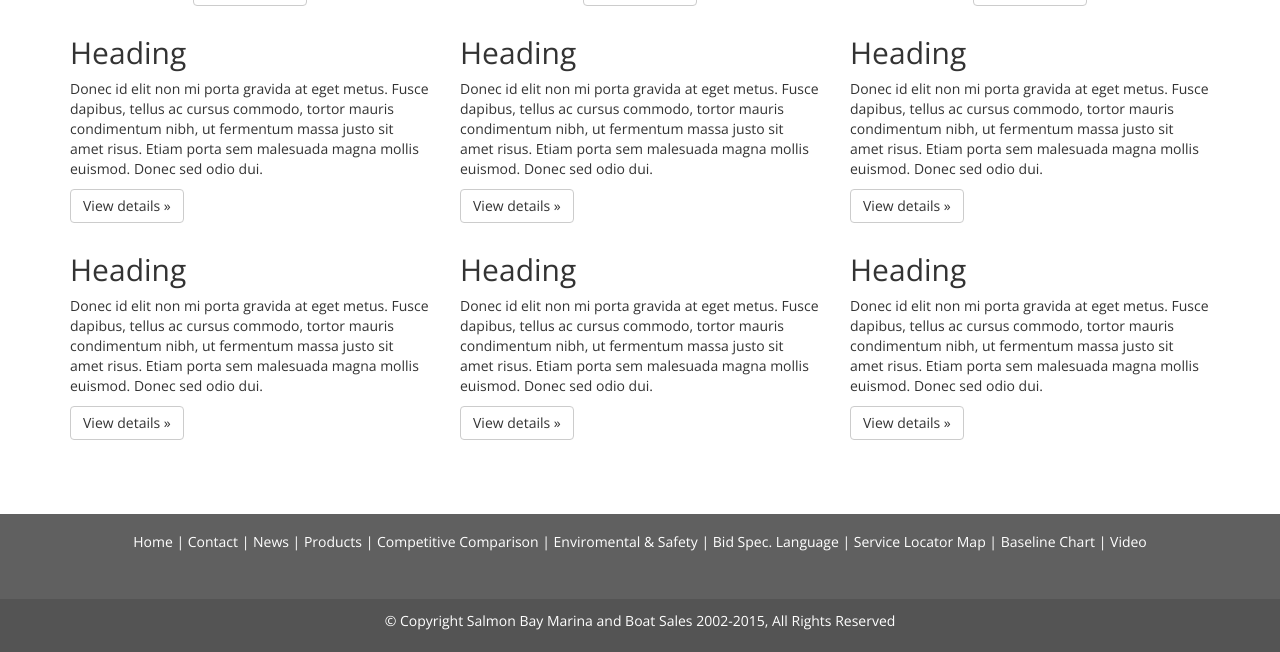
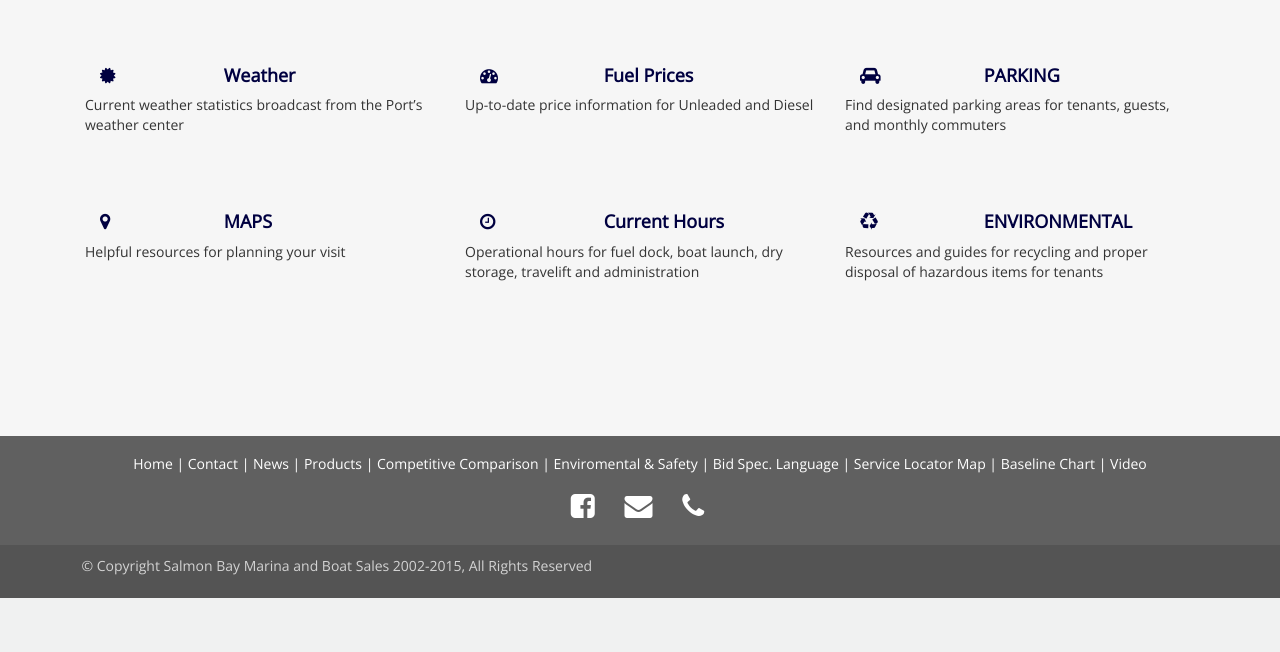
Before and after one commit to nmkettler/SalmonBayMarina, a PHP site: page / in a window 1280 px wide. Shown: the part 1437-2089 px from the top of the page. After the commit the page ends 2035 px from the top, so only its background shows below. Run offline with PHP 8.4, Linux system fonts and the light colour scheme; some libraries are stand-ins or nearby versions.

Commit message:
tenant page

```diff
--- a/css/style.css
+++ b/css/style.css
@@ -126,7 +126,7 @@ nav.shrink .navbar-toggle {
   width: 100%;
 }
 #foot{
-	margin-top: 5%;
+	/*margin-top: 5%;*/
 }
 .footer-above{
 	padding: .5%;
@@ -171,7 +171,7 @@ nav.shrink .navbar-toggle {
 /* Carousel base class */
 .carousel {
   height: 700px;
-  margin-bottom: 60px;
+
 }
 /* Since positioning the image, we need to help out the caption */
 .carousel-caption {
@@ -223,9 +223,105 @@ nav.shrink .navbar-toggle {
 
 }
 /*-------End of Carousel*/
+ /*3 pics below title*/
 
-/*Large image at bottom*/
+ #threepics{
+  margin-top: 5%;
+ }
+/*Banner*/
 
-#homeimg{
-	margin-top: 25px;
+.widewrapper-banner{
+  background-color: #41b23d;
+  width:100%;
 }
+
+.bannertxt{
+  color:white;
+  font-weight: bold;
+  margin-top: 4%;
+  margin-bottom: 2%;
+  margin-right: 5%;
+}
+#bannerbutton{
+  padding:15px;
+  margin-top: 2%;
+  margin-bottom: 2%;
+  background-color: #545454;
+
+
+}
+#bannerbutton:hover{
+  background-color: #000040;
+  -webkit-transition: all 0.4s ease;
+   transition: all 0.4s ease;
+}
+/*Title*/
+.widewrapper-title{
+  margin-top: 1%;
+  margin-bottom: 3%;
+}
+/*Table below banner*/
+
+#homepageinfo{
+  margin-top: 5%;
+}
+#homepageinfosecrow{
+  margin-top: 5%;
+  margin-bottom: 10%;
+}
+
+#secTable{
+  font-weight: bold;
+  color:#000040;
+  margin-left: 25%;
+}
+
+.container_wrapper i{
+  color:#000040;
+}
+
+/*bottom banner*/
+.widewrapper-bottombanner{
+  background-image: url('wood.png');
+  background-color: #41b23d;
+  width:100%;
+  height:100%;
+
+}
+.ban1{
+  font-size: 40px;
+  font-weight: bold;
+  margin-top: 2%;
+  margin-bottom: 3%;
+}
+
+.ban3{
+  margin-right: 15%;
+  font-size: 20px;
+
+}
+#bottombannerbutton{
+   padding:2%;
+  margin-top: 4%;
+  margin-bottom: 2%;
+  background-color: #545454;
+}
+
+#bottombannerbutton:hover{
+  background-color: #000040;
+  -webkit-transition: all 0.4s ease;
+   transition: all 0.4s ease;
+}
+
+/* ----------------Tenant-------------*/
+/*center tabs*/
+.nav-tabs > li, .nav-pills > li {
+    float:none;
+    display:inline-block;
+    *display:inline; /* ie7 fix */
+     zoom:1; /* hasLayout ie7 trigger */
+}
+
+.nav-tabs, .nav-pills {
+    text-align:center;
+}
--- a/footer.php
+++ b/footer.php
@@ -1,3 +1,4 @@
+</body>
 <footer class="text-center" id="foot">
   <div class="footer-above">
     <div class="container">
--- /dev/null
+++ b/header.php
@@ -0,0 +1,98 @@
+<!DOCTYPE html>
+<html lang="en">
+
+  <head>
+    <meta charset="utf-8">
+    <meta http-equiv="X-UA-Compatible" content="IE=edge">
+    <meta name="viewport" content="width=device-width, initial-scale=1">
+    <meta name="description" content="">
+    <meta name="author" content="">
+    <link rel="icon" href="../../favicon.ico">
+
+    <title>Salmon Bay Marina</title>
+
+    <!-- Bootstrap core CSS -->
+    <link href='https://fonts.googleapis.com/css?family=Open+Sans:400' rel='stylesheet' type='text/css'>
+    <link rel="stylesheet" href="http://maxcdn.bootstrapcdn.com/font-awesome/4.3.0/css/font-awesome.min.css">
+    <script src="https://ajax.googleapis.com/ajax/libs/jquery/2.1.3/jquery.min.js"></script>
+    <script type="text/javascript" src="js/siteFunc.js"></script>
+    <script src="https://maxcdn.bootstrapcdn.com/bootstrap/3.3.4/js/bootstrap.min.js"></script>
+    <link href="https://maxcdn.bootstrapcdn.com/bootstrap/3.3.4/css/bootstrap.min.css" rel="stylesheet">
+    <link href="css/style.css" rel="stylesheet">
+
+  </head>
+
+  <body>
+    <!-- Fixed navbar -->
+    <nav class="navbar navbar-inverse navbar-fixed-top" role="navigation" id="navba">
+      <div class="container">
+        <div class="navbar-header">
+          <button type="button" class="navbar-toggle collapsed" data-toggle="collapse" data-target="#navbar" aria-expanded="false" aria-controls="navbar">
+            <span class="sr-only">Toggle navigation</span>
+            <span class="icon-bar"></span>
+            <span class="icon-bar"></span>
+            <span class="icon-bar"></span>
+          </button>
+        </div>
+        <div id="navbar" class="navbar-collapse collapse">
+          <ul class="nav navbar-nav">
+            <a href="index.php" class="pull-left"><img src="photos/SalmonBayLogo.png" id="logo" width="200" height="134"></a>
+          </ul>
+          <ul class="nav navbar-nav navbar-right">
+            <li class="dropdown">
+              <a href="#" class="dropdown-toggle" data-toggle="dropdown" role="button" aria-haspopup="true" aria-expanded="false">Business With Us <span class="caret"></span></a>
+              <ul class="dropdown-menu">
+                <li><a href="#">Sales, Repos, & Auctions</a></li>
+                <li><a href="tenant.php">Forms  Documents</a></li>
+                <li><a href="#">Service Links</a></li>
+                <li><a href="#">Dry Storage</a></li>
+                <li role="separator" class="divider"></li>
+                <li><a href="#">Parking & RVs</a></li>
+                <li><a href="#">Map</a></li>
+              </ul>
+            </li>
+            <li class="dropdown">
+              <a href="#" class="dropdown-toggle" data-toggle="dropdown" role="button" aria-haspopup="true" aria-expanded="false">Marina <span class="caret"></span></a>
+              <ul class="dropdown-menu">
+                <li><a href="#">Rates</a></li>
+                <li><a href="#">Moorage</a></li>
+                <li><a href="#">Guest Moorage</a></li>
+                <li><a href="#">Dry Storage</a></li>
+                <li role="separator" class="divider"></li>
+                <li><a href="#">Parking & RVs</a></li>
+                <li><a href="#">Map</a></li>
+              </ul>
+            </li>
+            <li class="dropdown">
+              <a href="#" class="dropdown-toggle" data-toggle="dropdown" role="button" aria-haspopup="true" aria-expanded="false">News <span class="caret"></span></a>
+              <ul class="dropdown-menu">
+                <li><a href="#">Notices</a></li>
+                <li><a href="#">Events</a></li>
+                <li><a href="#">Seattle Events</a></li>
+                <li role="separator" class="divider"></li>
+                <li><a href="#">Newsletter</a></li>
+                <li><a href="#">Gallery</a></li>
+              </ul>
+            </li>
+            <li class="dropdown">
+              <a href="#" class="dropdown-toggle" data-toggle="dropdown" role="button" aria-haspopup="true" aria-expanded="false">About Us <span class="caret"></span></a>
+              <ul class="dropdown-menu">
+                <li><a href="#">Background & History</a></li>
+                <li><a href="#">Financial Information</a></li>
+                <li><a href="#">Documents</a></li>
+              </ul>
+            </li>
+             <li class="dropdown">
+              <a href="#" class="dropdown-toggle" data-toggle="dropdown" role="button" aria-haspopup="true" aria-expanded="false">Contact Us <span class="caret"></span></a>
+              <ul class="dropdown-menu">
+                <li><a href="#">Contact Info</a></li>
+                <li><a href="#">Hours of Operation</a></li>
+                <li><a href="#">Map & Directions</a></li>
+                <li><a href="#">Q&A</a></li>
+              </ul>
+            </li>
+          </ul>
+        </div>
+        <!--/.nav-collapse -->
+      </div>
+    </nav>
--- a/index.php
+++ b/index.php
@@ -1,100 +1,6 @@
-<!DOCTYPE html>
-<html lang="en">
+<?php include('header.php') ?>
 
-  <head>
-    <meta charset="utf-8">
-    <meta http-equiv="X-UA-Compatible" content="IE=edge">
-    <meta name="viewport" content="width=device-width, initial-scale=1">
-    <meta name="description" content="">
-    <meta name="author" content="">
-    <link rel="icon" href="../../favicon.ico">
 
-    <title>Salmon Bay Marina</title>
-
-    <!-- Bootstrap core CSS -->
-    <link href='https://fonts.googleapis.com/css?family=Open+Sans:400' rel='stylesheet' type='text/css'>
-    <script src="https://ajax.googleapis.com/ajax/libs/jquery/2.1.3/jquery.min.js"></script>
-    <script type="text/javascript" src="js/siteFunc.js"></script>
-    <script src="https://maxcdn.bootstrapcdn.com/bootstrap/3.3.4/js/bootstrap.min.js"></script>
-    <link href="https://maxcdn.bootstrapcdn.com/bootstrap/3.3.4/css/bootstrap.min.css" rel="stylesheet">
-    <link href="css/style.css" rel="stylesheet">
-
-  </head>
-
-  <body>
-    <!-- Fixed navbar -->
-    <nav class="navbar navbar-inverse navbar-fixed-top" role="navigation" id="navba">
-      <div class="container">
-        <div class="navbar-header">
-          <button type="button" class="navbar-toggle collapsed" data-toggle="collapse" data-target="#navbar" aria-expanded="false" aria-controls="navbar">
-            <span class="sr-only">Toggle navigation</span>
-            <span class="icon-bar"></span>
-            <span class="icon-bar"></span>
-            <span class="icon-bar"></span>
-          </button>
-        </div>
-        <div id="navbar" class="navbar-collapse collapse">
-          <ul class="nav navbar-nav">
-            <a href="index.php" class="pull-left"><img src="photos/SalmonBayLogo.png" id="logo" width="200" height="134"></a>
-          </ul>
-          <ul class="nav navbar-nav navbar-right">
-            <li class="dropdown">
-              <a href="#" class="dropdown-toggle" data-toggle="dropdown" role="button" aria-haspopup="true" aria-expanded="false">Business With Us <span class="caret"></span></a>
-              <ul class="dropdown-menu">
-                <li><a href="#">Sales, Repos, & Auctions</a></li>
-                <li><a href="#">Forms  Documents</a></li>
-                <li><a href="#">Service Links</a></li>
-                <li><a href="#">Dry Storage</a></li>
-                <li role="separator" class="divider"></li>
-                <li><a href="#">Parking & RVs</a></li>
-                <li><a href="#">Map</a></li>
-              </ul>
-            </li>
-            <li class="dropdown">
-              <a href="#" class="dropdown-toggle" data-toggle="dropdown" role="button" aria-haspopup="true" aria-expanded="false">Marina <span class="caret"></span></a>
-              <ul class="dropdown-menu">
-                <li><a href="#">Rates</a></li>
-                <li><a href="#">Moorage</a></li>
-                <li><a href="#">Guest Moorage</a></li>
-                <li><a href="#">Dry Storage</a></li>
-                <li role="separator" class="divider"></li>
-                <li><a href="#">Parking & RVs</a></li>
-                <li><a href="#">Map</a></li>
-              </ul>
-            </li>
-            <li class="dropdown">
-              <a href="#" class="dropdown-toggle" data-toggle="dropdown" role="button" aria-haspopup="true" aria-expanded="false">News <span class="caret"></span></a>
-              <ul class="dropdown-menu">
-                <li><a href="#">Notices</a></li>
-                <li><a href="#">Events</a></li>
-                <li><a href="#">Seattle Events</a></li>
-                <li role="separator" class="divider"></li>
-                <li><a href="#">Newsletter</a></li>
-                <li><a href="#">Gallery</a></li>
-              </ul>
-            </li>
-            <li class="dropdown">
-              <a href="#" class="dropdown-toggle" data-toggle="dropdown" role="button" aria-haspopup="true" aria-expanded="false">About Us <span class="caret"></span></a>
-              <ul class="dropdown-menu">
-                <li><a href="#">Background & History</a></li>
-                <li><a href="#">Financial Information</a></li>
-                <li><a href="#">Documents</a></li>
-              </ul>
-            </li>
-             <li class="dropdown">
-              <a href="#" class="dropdown-toggle" data-toggle="dropdown" role="button" aria-haspopup="true" aria-expanded="false">Contact Us <span class="caret"></span></a>
-              <ul class="dropdown-menu">
-                <li><a href="#">Contact Info</a></li>
-                <li><a href="#">Hours of Operation</a></li>
-                <li><a href="#">Map & Directions</a></li>
-                <li><a href="#">Q&A</a></li>
-              </ul>
-            </li>
-          </ul>
-        </div>
-        <!--/.nav-collapse -->
-      </div>
-    </nav>
     <div class="widewrapper_main" id="homeimg">
       <div id="myCarousel" class="carousel slide" data-ride="carousel">
       <!-- Indicators -->
@@ -144,18 +50,33 @@
         <span class="sr-only">Next</span>
       </a>
     </div><!-- /.carousel -->
+        <div class="widewrapper-banner">
+          <div class="row">
+            <div class="col-md-12">
+                <div class="row">
+                <div class="col-md-6 text-right">
+                  <h4 class="bannertxt">News Will Go Here Date <?php echo date("Y"); ?></h4>
+                </div>
+                <div class="col-md-6 text-center">
+                  <button class="btn btn-primary bannertxt" id="bannerbutton">Learn More</button>
 
-      </div>
-
+                </div>
+              </div>
+            </div>
+          </div>
+        </div>
+        <div class="widewrapper-title text-center">
+          <div class="row">
+            <div class="col-md-12">
+              <h1>Welcome to Salmon Bay Marina</h1>
+              <h4>Fresh Water Moorage on Lake Washington Federal Ship Canal</h4>
+            </div>
+          </div>
+        </div>
     </div>
-    <div class="container" id="startchange">
-      <!-- Main component for a primary marketing message or call to action -->
-      <div class="jumbotron">
-        <h2 class="text-center"><strong>Welcome to Salmon Bay Marina</strong></h2>
-        <p>Salmon Bay Marina and Boat Sales is a spacious 168-slip boat moorage in Seattle with covered and open berths. In addition to Seattle moorage for Yachts and pleasure craft, we have trailer, RV, auto, boat and Kayak storage. We provide marina boat
-          sales and yacht brokerage services for pre-owned boats, Yachts, and Bank repossessed boats. We are adjacent to Salmon Bay Marine Center which has yacht services just next door.</p>
-      </div>
-      <div class="container-marketing">
+    <div class="backgrnd" style="background-color:#f6f6f6;">
+    <div class="container"  id="startchange">
+      <div class="container-marketing" id="threepics">
         <!-- Three columns of text below the carousel -->
         <div class="row">
           <div class="col-lg-4">
@@ -167,8 +88,8 @@
           <!-- /.col-lg-4 -->
           <div class="col-lg-4">
             <img class="img-square" src="photos/outerview.jpg" alt="Generic placeholder image" width="350" height="200">
-            <h4 class="text-center"><strong>Available Slips</strong></h4>
-            <p class="text-center">Current slips offered</p>
+            <h4 class="text-center"><strong>Promotions & Rewards</strong></h4>
+            <p class="text-center">Frequent user/tenant rewards and seasonal promotions</p>
             <p class="text-center"><a class="btn btn-default" href="basepkg.php" role="button">View details &raquo;</a></p>
             <!-- /.col-lg-4 -->
           </div>
@@ -182,49 +103,98 @@
           </div>
           <!-- /.row -->
         </div>
-
-      </div>
-      <div class="row row-offcanvas row-offcanvas-right">
-
-        <div class="col-md-12">
-          <p class="pull-right visible-xs">
-            <button type="button" class="btn btn-primary btn-xs" data-toggle="offcanvas">Toggle nav</button>
-          </p>
-          <div class="row">
-            <div class="col-xs-6 col-lg-4">
-              <h2>Heading</h2>
-              <p>Donec id elit non mi porta gravida at eget metus. Fusce dapibus, tellus ac cursus commodo, tortor mauris condimentum nibh, ut fermentum massa justo sit amet risus. Etiam porta sem malesuada magna mollis euismod. Donec sed odio dui. </p>
-              <p><a class="btn btn-default" href="#" role="button">View details &raquo;</a></p>
-            </div><!--/.col-xs-6.col-lg-4-->
-            <div class="col-xs-6 col-lg-4">
-              <h2>Heading</h2>
-              <p>Donec id elit non mi porta gravida at eget metus. Fusce dapibus, tellus ac cursus commodo, tortor mauris condimentum nibh, ut fermentum massa justo sit amet risus. Etiam porta sem malesuada magna mollis euismod. Donec sed odio dui. </p>
-              <p><a class="btn btn-default" href="#" role="button">View details &raquo;</a></p>
-            </div><!--/.col-xs-6.col-lg-4-->
-            <div class="col-xs-6 col-lg-4">
-              <h2>Heading</h2>
-              <p>Donec id elit non mi porta gravida at eget metus. Fusce dapibus, tellus ac cursus commodo, tortor mauris condimentum nibh, ut fermentum massa justo sit amet risus. Etiam porta sem malesuada magna mollis euismod. Donec sed odio dui. </p>
-              <p><a class="btn btn-default" href="#" role="button">View details &raquo;</a></p>
-            </div><!--/.col-xs-6.col-lg-4-->
-            <div class="col-xs-6 col-lg-4">
-              <h2>Heading</h2>
-              <p>Donec id elit non mi porta gravida at eget metus. Fusce dapibus, tellus ac cursus commodo, tortor mauris condimentum nibh, ut fermentum massa justo sit amet risus. Etiam porta sem malesuada magna mollis euismod. Donec sed odio dui. </p>
-              <p><a class="btn btn-default" href="#" role="button">View details &raquo;</a></p>
-            </div><!--/.col-xs-6.col-lg-4-->
-            <div class="col-xs-6 col-lg-4">
-              <h2>Heading</h2>
-              <p>Donec id elit non mi porta gravida at eget metus. Fusce dapibus, tellus ac cursus commodo, tortor mauris condimentum nibh, ut fermentum massa justo sit amet risus. Etiam porta sem malesuada magna mollis euismod. Donec sed odio dui. </p>
-              <p><a class="btn btn-default" href="#" role="button">View details &raquo;</a></p>
-            </div><!--/.col-xs-6.col-lg-4-->
-            <div class="col-xs-6 col-lg-4">
-              <h2>Heading</h2>
-              <p>Donec id elit non mi porta gravida at eget metus. Fusce dapibus, tellus ac cursus commodo, tortor mauris condimentum nibh, ut fermentum massa justo sit amet risus. Etiam porta sem malesuada magna mollis euismod. Donec sed odio dui. </p>
-              <p><a class="btn btn-default" href="#" role="button">View details &raquo;</a></p>
-            </div><!--/.col-xs-6.col-lg-4-->
-          </div><!--/row-->
-        </div><!--/.col-xs-12.col-sm-9-->
       </div>
     </div>
+<div class="widewrapper_main" id="homeimg">
+  <div class="widewrapper-bottombanner">
+          <div class="row">
+            <div class="col-md-12">
+                <div class="row">
+                <div class="col-md-6 text-right">
+                  <?php
+                $date = strtotime("December 31, 2015 2:00 PM");
+                $remaining = $date - time();
+                $days_remaining = floor($remaining / 86400);
+                $hours_remaining = floor(($remaining % 86400) / 3600);
+               ?>
+              <h3 class="ban3">Remaining Until the Event</h3>
+              <h1 class="ban1"><?php echo $days_remaining ?> days and <?php echo $hours_remaining?> hours left</h1>
+                </div>
+                <div class="col-md-6 text-center">
+                  <button class="btn btn-primary bannertxt" id="bottombannerbutton">Learn More</button>
+
+                </div>
+              </div>
+            </div>
+          </div>
+        </div>
+        <div class="container">
+      <div class="container_wrapper" id="homepageinfo">
+        <div class="row">
+          <div class="col-md-12">
+            <div class="col-md-4">
+               <div class="col-xs-2">
+                  <h4><i class="fa fa-certificate"></i></h4>
+                </div>
+                <div class="col-xs-10">
+                  <h4 id="secTable"> Weather</h4>
+                </div>
+               <p>Current weather statistics broadcast from the Port’s weather center </p>
+            </div>
+            <div class="col-md-4">
+              <div class="col-xs-2">
+                  <h4><i class="fa fa-tachometer"></i></h4>
+                </div>
+                <div class="col-xs-10">
+                  <h4 id="secTable"> Fuel Prices</h4>
+                </div>
+               <p>Up-to-date price information for Unleaded and Diesel </p>
+            </div>
+            <div class="col-md-4">
+              <div class="col-xs-2">
+                  <h4><i class="fa fa-car"></i></h4>
+                </div>
+                <div class="col-xs-10">
+                  <h4 id="secTable"> PARKING</h4>
+                </div>
+               <p>Find designated parking areas for tenants, guests, and monthly commuters </p>
+            </div>
+          </div>
+        </div>
+        <div class="row" id="homepageinfosecrow">
+          <div class="col-md-12">
+            <div class="col-md-4">
+               <div class="col-xs-2">
+                  <h4><i class="fa fa-map-marker"></i></h4>
+                </div>
+                <div class="col-xs-10">
+                  <h4 id="secTable"> MAPS</h4>
+                </div>
+               <p>Helpful resources for planning your visit </p>
+            </div>
+            <div class="col-md-4">
+              <div class="col-xs-2">
+                  <h4><i class="fa fa-clock-o"></i></h4>
+                </div>
+                <div class="col-xs-10">
+                  <h4 id="secTable"> Current Hours</h4>
+                </div>
+               <p>Operational hours for fuel dock, boat launch, dry storage, travelift and administration </p>
+            </div>
+            <div class="col-md-4">
+              <div class="col-xs-2">
+                  <h4><i class="fa fa-recycle"></i></h4>
+                </div>
+                <div class="col-xs-10">
+                  <h4 id="secTable"> ENVIRONMENTAL</h4>
+                </div>
+               <p>Resources and guides for recycling and proper disposal of hazardous items for tenants </p>
+            </div>
+          </div>
+        </div>
+      </div>
+    </div>
+  </div>
     <!-- /container -->
 
     <?php include('footer.php') ?>
```
Also changed, not shown: css/onepage-scroll.css (added, +95 -0 lines), tenant.php (added, +28 -0 lines), js/jquery.onepage-scroll.js (added), js/jquery.onepage-scroll.min.js (added), photos/locksbridge.png (added), photos/locksbridgeletters.png (added), photos/wood.jpg (added), photos/wood.png (added), wood.png (added).
